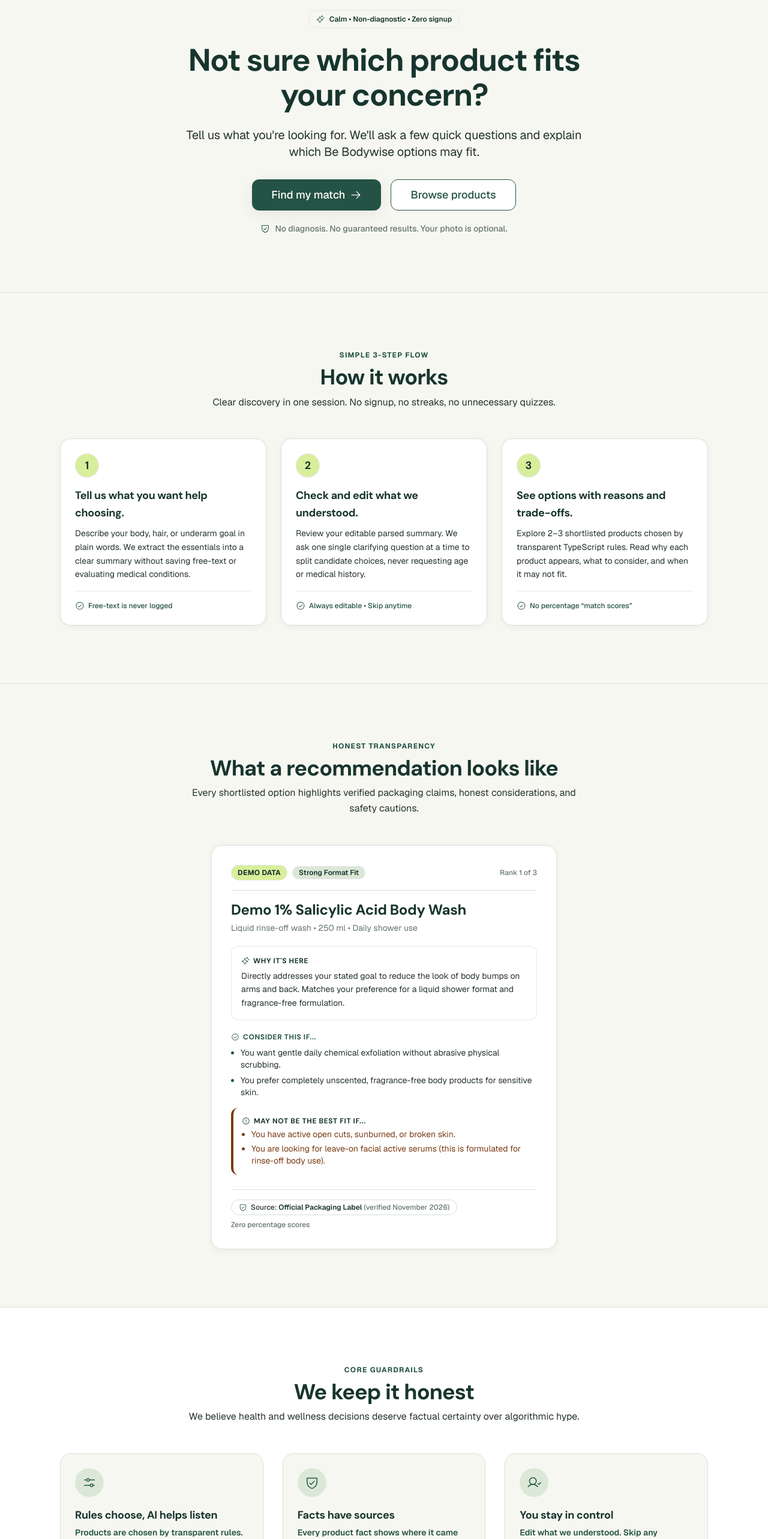
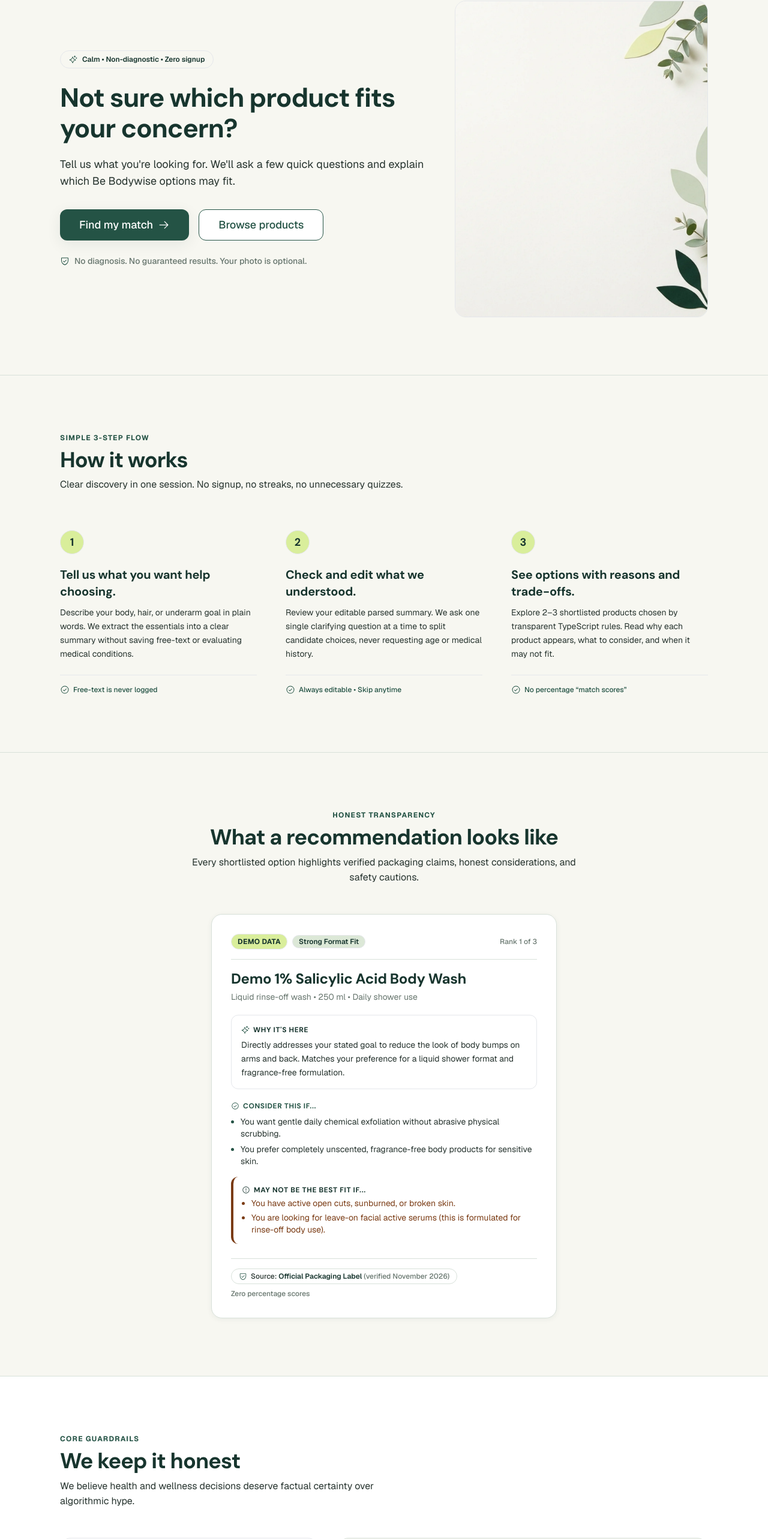
Before and after one commit to AnshulKaushal27/bodywise-match, a Next.js app in the folder apps/web/: page / in a window 1280 px wide. Shown: the part 206-2772 px from the top of the page at 60% size. Built offline with nearby package versions, Linux system fonts and the light colour scheme.

Commit message:
refactor(design): asymmetric hero and editorial landing layout

```diff
--- a/apps/web/app/page.tsx
+++ b/apps/web/app/page.tsx
@@ -156,86 +156,60 @@ export default function HomePage() {
         {/* ================= HERO SECTION ================= */}
         <section
           id="hero-section"
-          className="relative bg-paper overflow-hidden pt-12 pb-16 md:pt-20 md:pb-24 border-b border-border"
+          className="relative bg-paper overflow-hidden pt-10 pb-16 md:pt-16 md:pb-24 border-b border-border"
         >
-          {/* Static Compressed WebP Hero Background with CSS Gradient Fallback */}
+          {/* Static Compressed WebP Hero Background Gradient Fallback */}
           <div
             className="absolute inset-0 pointer-events-none select-none -z-10 bg-gradient-to-b from-[#F7F7F1] to-[#DCE8D7]"
             aria-hidden="true"
-          >
-            {/* Desktop Hero Image (Hidden on Mobile) */}
-            <div className="hidden md:block absolute inset-0 opacity-40 mix-blend-multiply">
-              <Image
-                src={heroBgDesktop}
-                alt=""
-                fill
-                priority
-                sizes="100vw"
-                className="object-cover object-right-top"
           />
-            </div>
 
-            {/* Mobile Hero Image (Hidden on Desktop) */}
-            <div className="block md:hidden absolute inset-0 opacity-40 mix-blend-multiply">
-              <Image
-                src={heroBgMobile}
-                alt=""
-                fill
-                priority
-                sizes="100vw"
-                className="object-cover object-center"
-              />
-            </div>
-          </div>
-
-          {/* Decorative Warm Editorial Blobs (Lime & Sage, No Stock Photos) */}
+          {/* Decorative Warm Editorial Ambient Lighting (Lime & Sage) */}
           <div
-            className="absolute top-[-40px] right-[-60px] w-80 h-80 md:w-96 md:h-96 rounded-full bg-surface-sage/50 blur-3xl -z-10 pointer-events-none"
+            className="absolute top-[-40px] right-[-60px] w-80 h-80 md:w-96 md:h-96 rounded-full bg-surface-sage/40 blur-3xl -z-10 pointer-events-none"
             aria-hidden="true"
           />
           <div
-            className="absolute bottom-[-50px] left-[-80px] w-72 h-72 md:w-96 md:h-96 rounded-full bg-accent-lime/40 blur-3xl -z-10 pointer-events-none"
-            aria-hidden="true"
-          />
-          <div
-            className="absolute top-1/2 left-1/2 -translate-x-1/2 -translate-y-1/2 w-[600px] h-[300px] bg-surface-sage/20 rounded-full blur-3xl -z-10 pointer-events-none"
+            className="absolute bottom-[-50px] left-[-80px] w-72 h-72 md:w-96 md:h-96 rounded-full bg-accent-lime/30 blur-3xl -z-10 pointer-events-none"
             aria-hidden="true"
           />
 
           <div className="max-w-container mx-auto px-5">
-            <div className="max-w-3xl mx-auto text-center flex flex-col items-center">
+            <div className="grid grid-cols-1 lg:grid-cols-12 gap-10 lg:gap-12 items-center">
+              {/* Left Column: Asymmetric Editorial Text & CTAs */}
+              <div className="lg:col-span-7 flex flex-col items-start text-left">
                 {/* Context Tag */}
-              <div className="inline-flex items-center gap-2 px-3 py-1.5 rounded-full bg-surface-sage/70 border border-brand-deep/10 text-xs font-semibold text-brand-deep mb-6">
+                <div className="inline-flex items-center gap-2 px-3.5 py-1.5 rounded-full bg-surface-sage/70 border border-brand-deep/10 text-xs font-semibold text-brand-deep mb-6">
                   <Sparkle className="w-3.5 h-3.5 text-brand-evergreen" aria-hidden="true" />
                   <span>Calm &bull; Non-diagnostic &bull; Zero signup</span>
                 </div>
 
-              {/* Exact H1 */}
-              <h1 className="text-3xl sm:text-4xl md:text-5xl lg:text-6xl font-bold font-display text-brand-deep tracking-tight leading-[1.15] mb-6">
+                {/* H1 reduced to text-4xl md:text-5xl (does not shout) */}
+                <h1 className="text-3xl sm:text-4xl md:text-5xl font-bold font-display text-brand-deep tracking-tight leading-[1.16] mb-5">
                   Not sure which product fits your concern?
                 </h1>
 
                 {/* Exact Subheading */}
-              <p className="text-lg md:text-xl text-charcoal/85 font-body leading-relaxed mb-8 max-w-2xl">
+                <p className="text-base sm:text-lg text-charcoal/85 font-body leading-relaxed mb-8 max-w-[54ch]">
                   Tell us what you&apos;re looking for. We&apos;ll ask a few quick questions and explain which Be Bodywise options may fit.
                 </p>
 
-              {/* CTAs */}
-              <div className="flex flex-col sm:flex-row items-center gap-4 w-full sm:w-auto mb-5">
+                {/* CTAs with 44px min target and tactile :active */}
+                <div className="flex flex-col sm:flex-row items-stretch sm:items-center gap-4 w-full sm:w-auto mb-6">
                   <Link
                     href="/match"
                     className={cn(
-                    "w-full sm:w-auto font-semibold text-base px-8 h-12 shadow-sm",
+                      "w-full sm:w-auto font-semibold text-base px-8 h-12 shadow-ambient active:scale-[0.98] motion-safe:transition-transform",
                       buttonVariants({ variant: "primary", size: "lg" })
                     )}
                   >
-                  Find my match
-                  <ArrowRight className="ml-2 w-5 h-5" aria-hidden="true" />
+                    <span>Find my match</span>
+                    <ArrowRight className="ml-2 w-5 h-5 shrink-0" aria-hidden="true" />
                   </Link>
                   <Link
                     href="/products"
                     className={cn(
-                    "w-full sm:w-auto font-semibold text-base px-6 h-12",
+                      "w-full sm:w-auto font-semibold text-base px-6 h-12 active:scale-[0.98] motion-safe:transition-transform",
                       buttonVariants({ variant: "secondary", size: "lg" })
                     )}
                   >
@@ -244,10 +218,35 @@ export default function HomePage() {
                 </div>
 
                 {/* Exact Trust Line */}
-              <p className="text-xs sm:text-sm text-muted font-medium flex items-center justify-center gap-2">
+                <p className="text-xs sm:text-sm text-muted font-medium flex items-center gap-2">
                   <ShieldCheck className="w-4 h-4 text-brand-evergreen shrink-0" aria-hidden="true" />
                   <span>No diagnosis. No guaranteed results. Your photo is optional.</span>
                 </p>
+              </div>
+
+              {/* Right Column: Editorial Botanical Artwork Card */}
+              <div className="lg:col-span-5 relative w-full">
+                <div className="relative aspect-[4/3] sm:aspect-[16/11] lg:aspect-[4/5] w-full rounded-card overflow-hidden shadow-ambient border border-brand-deep/10 bg-surface-sage/30">
+                  {/* Desktop WebP Hero Image */}
+                  <Image
+                    src={heroBgDesktop}
+                    alt=""
+                    fill
+                    priority
+                    sizes="(max-width: 1024px) 100vw, 42vw"
+                    className="hidden sm:block object-cover object-center"
+                  />
+                  {/* Mobile WebP Hero Image */}
+                  <Image
+                    src={heroBgMobile}
+                    alt=""
+                    fill
+                    priority
+                    sizes="100vw"
+                    className="block sm:hidden object-cover object-center"
+                  />
+                </div>
+              </div>
             </div>
           </div>
         </section>
@@ -259,7 +258,7 @@ export default function HomePage() {
           aria-labelledby="how-it-works-heading"
         >
           <div className="max-w-container mx-auto px-5">
-            <div className="text-center max-w-2xl mx-auto mb-12">
+            <div className="max-w-2xl mb-12 md:mb-16">
               <span className="text-xs uppercase tracking-widest font-bold text-brand-evergreen mb-2 block">
                 Simple 3-Step Flow
               </span>
@@ -269,69 +268,69 @@ export default function HomePage() {
               >
                 How it works
               </h2>
-              <p className="text-sm md:text-base text-charcoal/80 mt-2">
+              <p className="text-sm md:text-base text-charcoal/80 mt-2 max-w-[54ch]">
                 Clear discovery in one session. No signup, no streaks, no unnecessary quizzes.
               </p>
             </div>
 
-            {/* 3 Numbered Cards */}
-            <div className="grid grid-cols-1 md:grid-cols-3 gap-6">
-              {/* Card 1 */}
-              <Card variant="surface" className="relative p-6 flex flex-col justify-between">
+            {/* Editorial Numbered Timeline Grid (Breathes without cookie-cutter card boxes) */}
+            <div className="grid grid-cols-1 md:grid-cols-3 gap-8 lg:gap-12 relative">
+              {/* Step 1 */}
+              <div className="flex flex-col justify-between pt-4 border-t-2 border-brand-deep/20 md:border-t-0 md:pt-0">
                 <div>
-                  <div className="w-10 h-10 rounded-full bg-accent-lime text-brand-deep font-bold font-display flex items-center justify-center text-lg mb-4 shadow-sm border border-brand-deep/10">
+                  <div className="w-10 h-10 rounded-full bg-accent-lime text-brand-deep font-bold font-display flex items-center justify-center text-lg mb-5 shadow-ambient border border-brand-deep/10">
                     1
                   </div>
-                  <h3 className="font-display font-bold text-lg text-brand-deep mb-2">
+                  <h3 className="font-display font-bold text-lg md:text-xl text-brand-deep mb-2.5 leading-snug">
                     Tell us what you want help choosing.
                   </h3>
-                  <p className="text-sm text-charcoal/80 leading-relaxed">
+                  <p className="text-sm text-charcoal/80 leading-relaxed mb-6">
                     Describe your body, hair, or underarm goal in plain words. We extract the essentials into a clear summary without saving free-text or evaluating medical conditions.
                   </p>
                 </div>
-                <div className="mt-4 pt-4 border-t border-border/60 text-xs font-medium text-brand-evergreen flex items-center gap-1.5">
-                  <CheckCircle className="w-4 h-4" aria-hidden="true" />
+                <div className="pt-4 border-t border-border/70 text-xs font-medium text-brand-evergreen flex items-center gap-1.5">
+                  <CheckCircle className="w-4 h-4 shrink-0" aria-hidden="true" />
                   <span>Free-text is never logged</span>
                 </div>
-              </Card>
+              </div>
 
-              {/* Card 2 */}
-              <Card variant="surface" className="relative p-6 flex flex-col justify-between">
+              {/* Step 2 */}
+              <div className="flex flex-col justify-between pt-4 border-t-2 border-brand-deep/20 md:border-t-0 md:pt-0">
                 <div>
-                  <div className="w-10 h-10 rounded-full bg-accent-lime text-brand-deep font-bold font-display flex items-center justify-center text-lg mb-4 shadow-sm border border-brand-deep/10">
+                  <div className="w-10 h-10 rounded-full bg-accent-lime text-brand-deep font-bold font-display flex items-center justify-center text-lg mb-5 shadow-ambient border border-brand-deep/10">
                     2
                   </div>
-                  <h3 className="font-display font-bold text-lg text-brand-deep mb-2">
+                  <h3 className="font-display font-bold text-lg md:text-xl text-brand-deep mb-2.5 leading-snug">
                     Check and edit what we understood.
                   </h3>
-                  <p className="text-sm text-charcoal/80 leading-relaxed">
+                  <p className="text-sm text-charcoal/80 leading-relaxed mb-6">
                     Review your editable parsed summary. We ask one single clarifying question at a time to split candidate choices, never requesting age or medical history.
                   </p>
                 </div>
-                <div className="mt-4 pt-4 border-t border-border/60 text-xs font-medium text-brand-evergreen flex items-center gap-1.5">
-                  <CheckCircle className="w-4 h-4" aria-hidden="true" />
+                <div className="pt-4 border-t border-border/70 text-xs font-medium text-brand-evergreen flex items-center gap-1.5">
+                  <CheckCircle className="w-4 h-4 shrink-0" aria-hidden="true" />
                   <span>Always editable &bull; Skip anytime</span>
                 </div>
-              </Card>
+              </div>
 
-              {/* Card 3 */}
-              <Card variant="surface" className="relative p-6 flex flex-col justify-between">
+              {/* Step 3 */}
+              <div className="flex flex-col justify-between pt-4 border-t-2 border-brand-deep/20 md:border-t-0 md:pt-0">
                 <div>
-                  <div className="w-10 h-10 rounded-full bg-accent-lime text-brand-deep font-bold font-display flex items-center justify-center text-lg mb-4 shadow-sm border border-brand-deep/10">
+                  <div className="w-10 h-10 rounded-full bg-accent-lime text-brand-deep font-bold font-display flex items-center justify-center text-lg mb-5 shadow-ambient border border-brand-deep/10">
                     3
                   </div>
-                  <h3 className="font-display font-bold text-lg text-brand-deep mb-2">
+                  <h3 className="font-display font-bold text-lg md:text-xl text-brand-deep mb-2.5 leading-snug">
                     See options with reasons and trade-offs.
                   </h3>
-                  <p className="text-sm text-charcoal/80 leading-relaxed">
+                  <p className="text-sm text-charcoal/80 leading-relaxed mb-6">
                     Explore 2&ndash;3 shortlisted products chosen by transparent TypeScript rules. Read why each product appears, what to consider, and when it may not fit.
                   </p>
                 </div>
-                <div className="mt-4 pt-4 border-t border-border/60 text-xs font-medium text-brand-evergreen flex items-center gap-1.5">
-                  <CheckCircle className="w-4 h-4" aria-hidden="true" />
+                <div className="pt-4 border-t border-border/70 text-xs font-medium text-brand-evergreen flex items-center gap-1.5">
+                  <CheckCircle className="w-4 h-4 shrink-0" aria-hidden="true" />
                   <span>No percentage &ldquo;match scores&rdquo;</span>
                 </div>
-              </Card>
+              </div>
             </div>
           </div>
         </section>
@@ -434,7 +433,7 @@ export default function HomePage() {
           aria-labelledby="honest-rules-heading"
         >
           <div className="max-w-container mx-auto px-5">
-            <div className="text-center max-w-2xl mx-auto mb-12">
+            <div className="max-w-2xl mb-12">
               <span className="text-xs uppercase tracking-widest font-bold text-brand-evergreen mb-2 block">
                 Core Guardrails
               </span>
@@ -444,35 +443,45 @@ export default function HomePage() {
               >
                 We keep it honest
               </h2>
-              <p className="text-sm md:text-base text-charcoal/80 mt-2">
+              <p className="text-sm md:text-base text-charcoal/80 mt-2 max-w-[54ch]">
                 We believe health and wellness decisions deserve factual certainty over algorithmic hype.
               </p>
             </div>
 
-            {/* 3 Columns with Lucide Icons */}
-            <div className="grid grid-cols-1 md:grid-cols-3 gap-8">
-              {/* Column 1 */}
-              <div className="flex flex-col items-start p-6 rounded-card bg-paper border border-border">
-                <div className="w-12 h-12 rounded-full bg-surface-sage flex items-center justify-center text-brand-evergreen mb-4">
-                  <SlidersHorizontal className="w-6 h-6" aria-hidden="true" />
+            {/* Asymmetric 2-Column Grid (Lead Rule on Left, Stacked Rules on Right) */}
+            <div className="grid grid-cols-1 lg:grid-cols-12 gap-8 items-stretch">
+              {/* Lead Feature Rule: Rules choose, AI helps listen */}
+              <div className="lg:col-span-5 p-7 md:p-8 rounded-card bg-surface-sage/40 border border-brand-deep/10 flex flex-col justify-between">
+                <div>
+                  <div className="w-12 h-12 rounded-full bg-accent-lime text-brand-deep flex items-center justify-center mb-6 shadow-ambient border border-brand-deep/10">
+                    <SlidersHorizontal className="w-6 h-6" weight="regular" aria-hidden="true" />
                   </div>
-                <h3 className="font-display font-bold text-lg text-brand-deep mb-1">
+                  <h3 className="font-display font-bold text-xl text-brand-deep mb-2">
                     Rules choose, AI helps listen
                   </h3>
-                <p className="text-sm font-semibold text-brand-evergreen mb-2">
+                  <p className="text-sm font-semibold text-brand-evergreen mb-3">
                     Products are chosen by transparent rules.
                   </p>
                   <p className="text-sm text-charcoal/80 leading-relaxed">
                     Deterministic TypeScript logic decides which products match. An LLM may only extract intent into a structured schema—it never invents products, ingredients, or claims.
                   </p>
                 </div>
+                <div className="mt-6 pt-4 border-t border-brand-deep/10 text-xs font-semibold text-brand-deep flex items-center gap-2">
+                  <span className="w-2 h-2 rounded-full bg-brand-evergreen" aria-hidden="true" />
+                  <span>Pure TypeScript matcher &bull; Zero hallucinated products</span>
+                </div>
+              </div>
 
-              {/* Column 2 */}
-              <div className="flex flex-col items-start p-6 rounded-card bg-paper border border-border">
-                <div className="w-12 h-12 rounded-full bg-surface-sage flex items-center justify-center text-brand-evergreen mb-4">
-                  <ShieldCheck className="w-6 h-6" aria-hidden="true" />
+              {/* Stacked Rules 2 & 3 */}
+              <div className="lg:col-span-7 flex flex-col justify-between divide-y divide-border rounded-card bg-paper border border-border p-7 md:p-8">
+                {/* Rule 2 */}
+                <div className="pb-6">
+                  <div className="flex items-start gap-4">
+                    <div className="w-11 h-11 rounded-full bg-surface-sage flex items-center justify-center text-brand-evergreen shrink-0 mt-0.5 border border-brand-deep/10">
+                      <ShieldCheck className="w-5 h-5" weight="regular" aria-hidden="true" />
                     </div>
-                <h3 className="font-display font-bold text-lg text-brand-deep mb-1">
+                    <div>
+                      <h3 className="font-display font-bold text-lg md:text-xl text-brand-deep mb-1">
                         Facts have sources
                       </h3>
                       <p className="text-sm font-semibold text-brand-evergreen mb-2">
@@ -482,13 +491,17 @@ export default function HomePage() {
                         Ingredients, directions, and cautions are pulled directly from verified packaging labels. If an attribute has not been verified yet, we label it explicitly as &ldquo;Not verified yet&rdquo;.
                       </p>
                     </div>
+                  </div>
+                </div>
 
-              {/* Column 3 */}
-              <div className="flex flex-col items-start p-6 rounded-card bg-paper border border-border">
-                <div className="w-12 h-12 rounded-full bg-surface-sage flex items-center justify-center text-brand-evergreen mb-4">
-                  <UserCheck className="w-6 h-6" aria-hidden="true" />
+                {/* Rule 3 */}
+                <div className="pt-6">
+                  <div className="flex items-start gap-4">
+                    <div className="w-11 h-11 rounded-full bg-surface-sage flex items-center justify-center text-brand-evergreen shrink-0 mt-0.5 border border-brand-deep/10">
+                      <UserCheck className="w-5 h-5" weight="regular" aria-hidden="true" />
                     </div>
-                <h3 className="font-display font-bold text-lg text-brand-deep mb-1">
+                    <div>
+                      <h3 className="font-display font-bold text-lg md:text-xl text-brand-deep mb-1">
                         You stay in control
                       </h3>
                       <p className="text-sm font-semibold text-brand-evergreen mb-2">
@@ -497,6 +510,9 @@ export default function HomePage() {
                       <p className="text-sm text-charcoal/80 leading-relaxed">
                         No forced questionnaire funnels or locked steps. You can refine your parsed summary, skip non-essential questions, and see the exact reasoning behind every shortlist.
                       </p>
+                    </div>
+                  </div>
+                </div>
               </div>
             </div>
           </div>
```
Also changed, not shown: 1 other file (tests, documents, lock files or other folders). Lines whose indentation alone changed are shown as unchanged.
